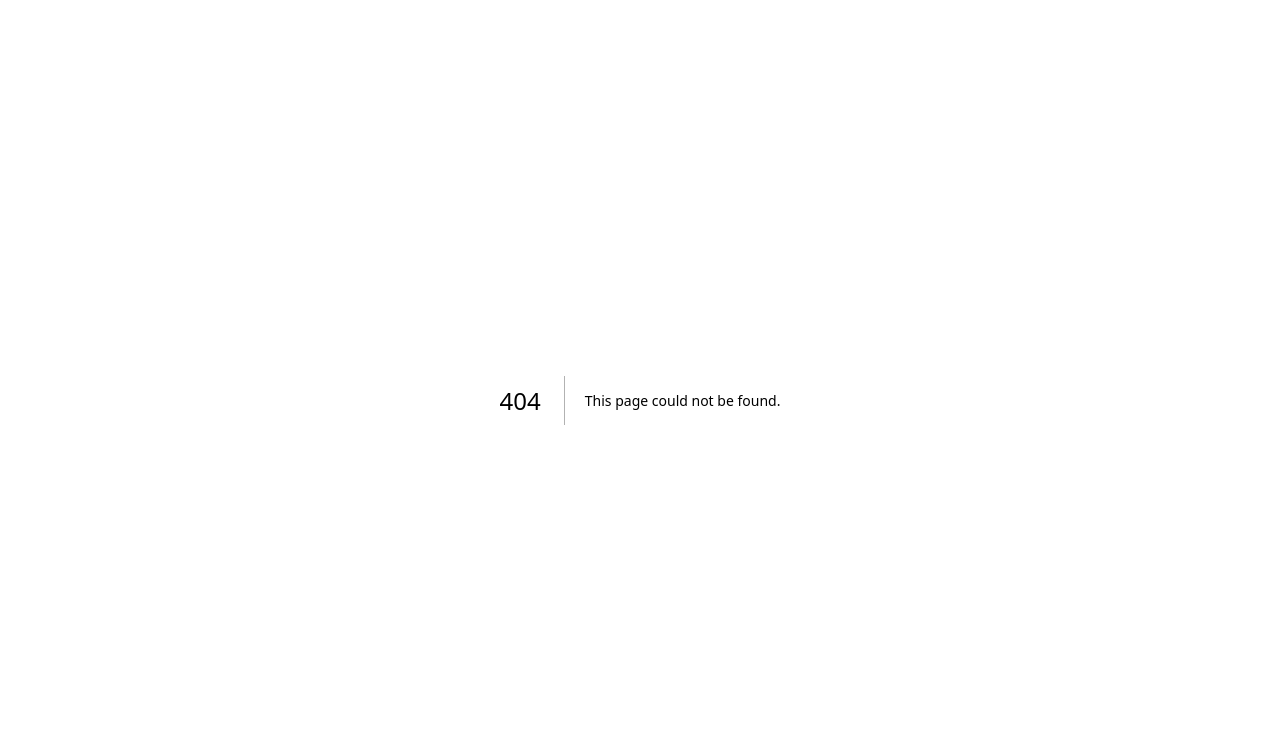
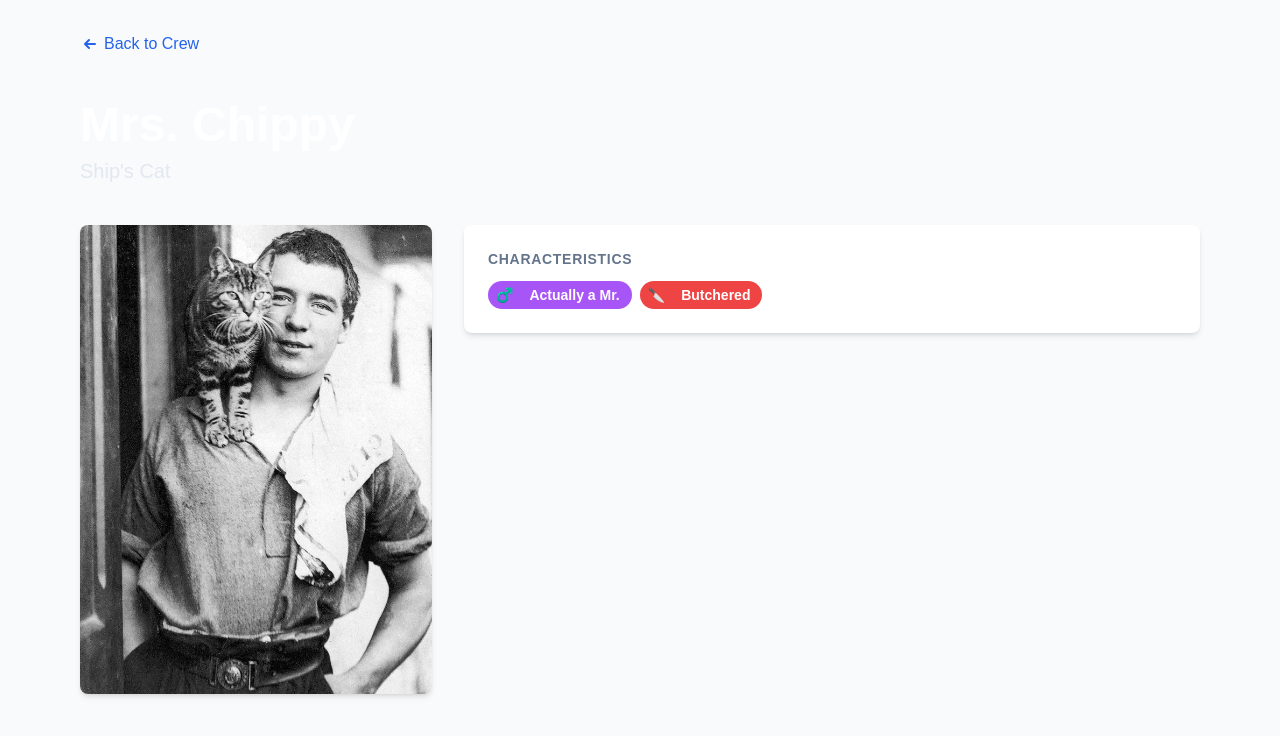
Before and after one commit to milotoor/shackletown, a Next.js app: page /crew/mrs_chippy in a window 1280 px wide. Before the commit this address had no page. Shown: the top 736 px of the page. Built offline with nearby package versions, Linux system fonts and the light colour scheme; a web font is replaced by a local one.

Commit message:
Mrs. Chippy

```diff
--- /dev/null
+++ b/public/crew/mrs_chippy/bio.yml
@@ -0,0 +1,3 @@
+name: Mrs. Chippy
+internal_name: mrs_chippy
+role: Ship's cat
--- /dev/null
+++ b/src/app/crew/mrs_chippy/page.tsx
@@ -0,0 +1,28 @@
+import CrewMemberPage from "@/components/CrewMemberPage";
+import CrewHeader from "@/components/CrewHeader";
+import useCrewBio from "@/hooks/useCrewBio";
+import Chip from "@/components/Chip";
+
+export const metadata = {
+  title: "Mrs. Chippy",
+  description: "The ship's cat, actually a Mr.",
+};
+
+const DogsPage = () => {
+  const bio = useCrewBio("mrs_chippy");
+  return (
+    <CrewMemberPage>
+      <CrewHeader
+        bio={bio}
+        chips={
+          <>
+            <Chip title="Actually a Mr." color="bg-purple-500" icon="♂️" />
+            <Chip title="Butchered" color="bg-red-500" icon="🔪" />
+          </>
+        }
+      />
+    </CrewMemberPage>
+  );
+};
+
+export default DogsPage;
--- a/src/app/crew/page.tsx
+++ b/src/app/crew/page.tsx
@@ -205,6 +205,11 @@ export default function CrewList() {
               internalName="dogs"
               role="Sacrificial muscle / food"
             />
+            <CrewCard
+              name="Mrs. Chippy"
+              internalName="mrs_chippy"
+              role="Ship's cat"
+            />
           </div>
         </section>
       </main>
--- a/src/components/CrewCard.tsx
+++ b/src/components/CrewCard.tsx
@@ -35,6 +35,7 @@ const crewImagePositions: Partial<Record<InternalName, string>> = {
   ernest_holness: "object-[center_15%]",
   perce_blackborow: "object-[center_10%]",
   dogs: "object-bottom",
+  mrs_chippy: "object-top",
 };
 
 export default function CrewCard({
--- a/src/hooks/useCrewBio.ts
+++ b/src/hooks/useCrewBio.ts
@@ -29,7 +29,8 @@ export type InternalName =
   | "ernest_holness"
   | "william_stephenson"
   | "perce_blackborow"
-  | "dogs";
+  | "dogs"
+  | "mrs_chippy";
 
 export interface CrewBio {
   name: string;
```
Also changed, not shown: public/crew/mrs_chippy/img/01.webp (added).
